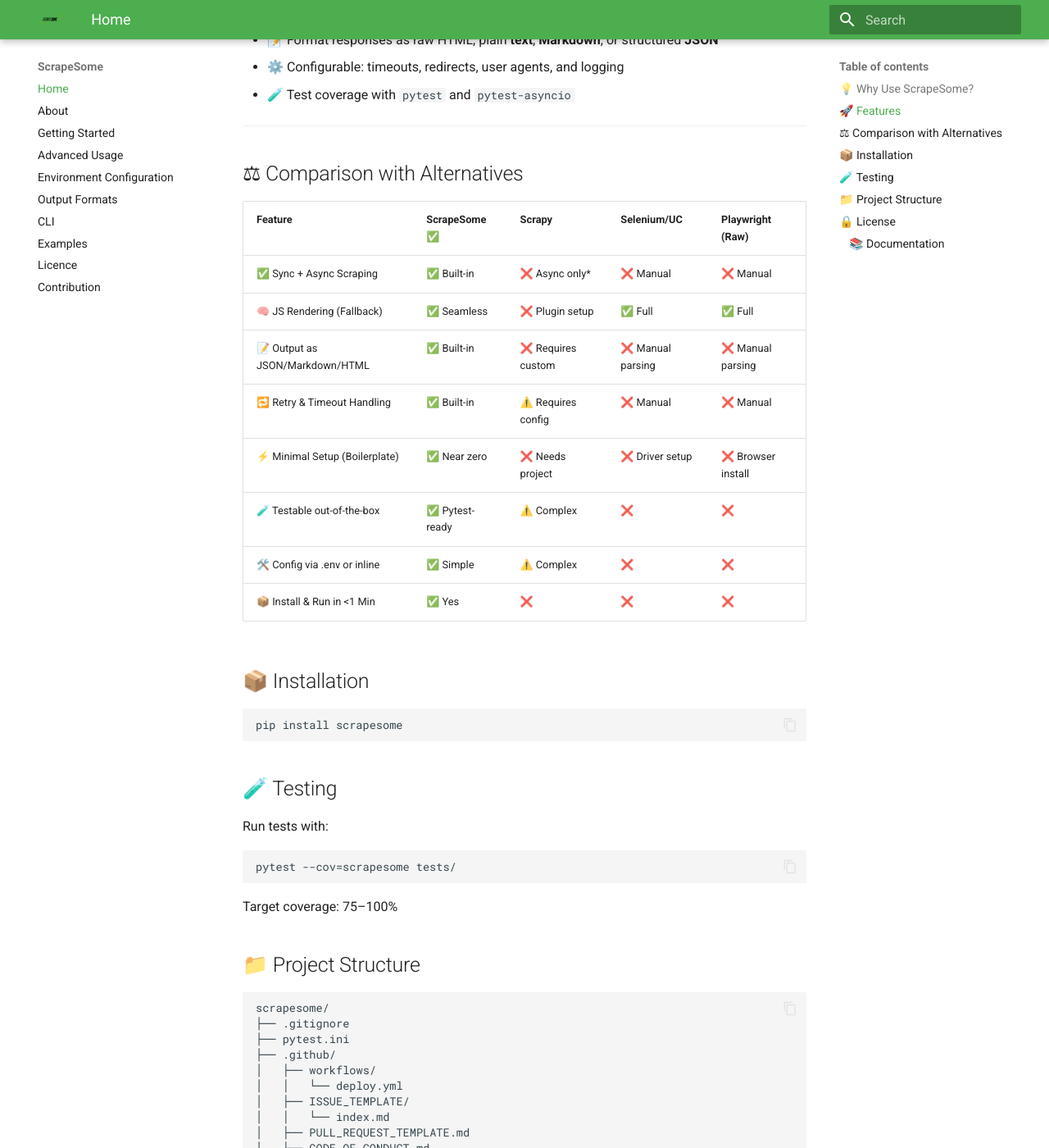
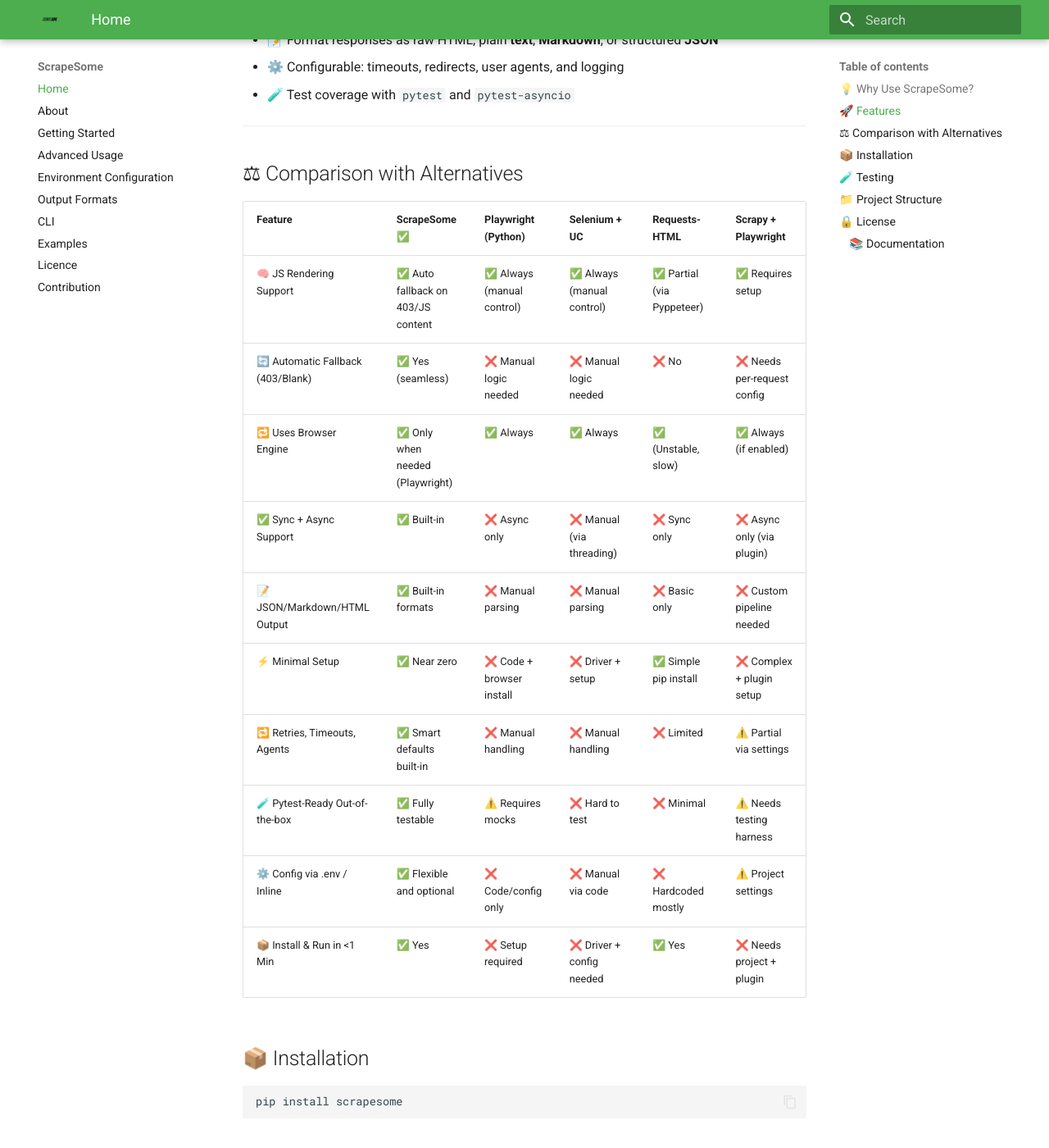
Before and after one commit to ScrapeSome/ScrapeSome, an MkDocs documentation site: the page built from docs/index.md, in a window 1280 px wide and 1400 px high, scrolled down 1090 px. Shown: the whole window at 82% size. Built offline with MkDocs 1.6.1 and Material for MkDocs 9.7.7, drawn with Linux system fonts in a browser that asks for light colours.

Commit message:
updated docs

```diff
--- a/docs/index.md
+++ b/docs/index.md
@@ -30,17 +30,18 @@
 
 ## ⚖ Comparison with Alternatives
 
-| Feature                          | ScrapeSome ✅       | Scrapy              | Selenium/UC         | Playwright (Raw)     |
-|----------------------------------|---------------------|---------------------|----------------------|----------------------|
-| ✅ Sync + Async Scraping         | ✅ Built-in         | ❌ Async only*      | ❌ Manual            | ❌ Manual            |
-| 🧠 JS Rendering (Fallback)       | ✅ Seamless         | ❌ Plugin setup     | ✅ Full              | ✅ Full              |
-| 📝 Output as JSON/Markdown/HTML | ✅ Built-in         | ❌ Requires custom  | ❌ Manual parsing    | ❌ Manual parsing    |
-| 🔁 Retry & Timeout Handling      | ✅ Built-in         | ⚠️ Requires config  | ❌ Manual            | ❌ Manual            |
-| ⚡ Minimal Setup (Boilerplate)   | ✅ Near zero        | ❌ Needs project    | ❌ Driver setup      | ❌ Browser install   |
-| 🧪 Testable out-of-the-box       | ✅ Pytest-ready     | ⚠️ Complex          | ❌                   | ❌                   |
-| 🛠️ Config via .env or inline     | ✅ Simple           | ⚠️ Complex          | ❌                   | ❌                   |
-| 📦 Install & Run in <1 Min       | ✅ Yes              | ❌                  | ❌                   | ❌                   |
-
+| Feature                          | ScrapeSome ✅                         | Playwright (Python)        | Selenium + UC               | Requests-HTML              | Scrapy + Playwright         |
+|----------------------------------|--------------------------------------|-----------------------------|------------------------------|-----------------------------|------------------------------|
+| 🧠 JS Rendering Support          | ✅ Auto fallback on 403/JS content    | ✅ Always (manual control)  | ✅ Always (manual control)   | ✅ Partial (via Pyppeteer)  | ✅ Requires setup            |
+| 🔄 Automatic Fallback (403/Blank)| ✅ Yes (seamless)                     | ❌ Manual logic needed       | ❌ Manual logic needed        | ❌ No                       | ❌ Needs per-request config  |
+| 🔁 Uses Browser Engine           | ✅ Only when needed (Playwright)      | ✅ Always                   | ✅ Always                    | ✅ (Unstable, slow)         | ✅ Always (if enabled)       |
+| ✅ Sync + Async Support         | ✅ Built-in                           | ❌ Async only               | ❌ Manual (via threading)    | ❌ Sync only                | ❌ Async only (via plugin)   |
+| 📝 JSON/Markdown/HTML Output    | ✅ Built-in formats                   | ❌ Manual parsing           | ❌ Manual parsing            | ❌ Basic only               | ❌ Custom pipeline needed    |
+| ⚡ Minimal Setup                 | ✅ Near zero                          | ❌ Code + browser install   | ❌ Driver + setup            | ✅ Simple pip install       | ❌ Complex + plugin setup    |
+| 🔁 Retries, Timeouts, Agents    | ✅ Smart defaults built-in            | ❌ Manual handling          | ❌ Manual handling           | ❌ Limited                  | ⚠️ Partial via settings      |
+| 🧪 Pytest-Ready Out-of-the-box  | ✅ Fully testable                     | ⚠️ Requires mocks           | ❌ Hard to test              | ❌ Minimal                  | ⚠️ Needs testing harness     |
+| ⚙️ Config via .env / Inline     | ✅ Flexible and optional              | ❌ Code/config only         | ❌ Manual via code           | ❌ Hardcoded mostly         | ⚠️ Project settings          |
+| 📦 Install & Run in <1 Min      | ✅ Yes                                | ❌ Setup required           | ❌ Driver + config needed    | ✅ Yes                      | ❌ Needs project + plugin    |
 
 
 
--- a/scrapesome/__init__.py
+++ b/scrapesome/__init__.py
@@ -10,4 +10,4 @@
 
 __all__ = ["sync_scraper", "async_scraper"]
 
-__version__ = "0.0.9"
+__version__ = "0.1.0"
```
Also changed, not shown: README.md (+13 -10 lines).
